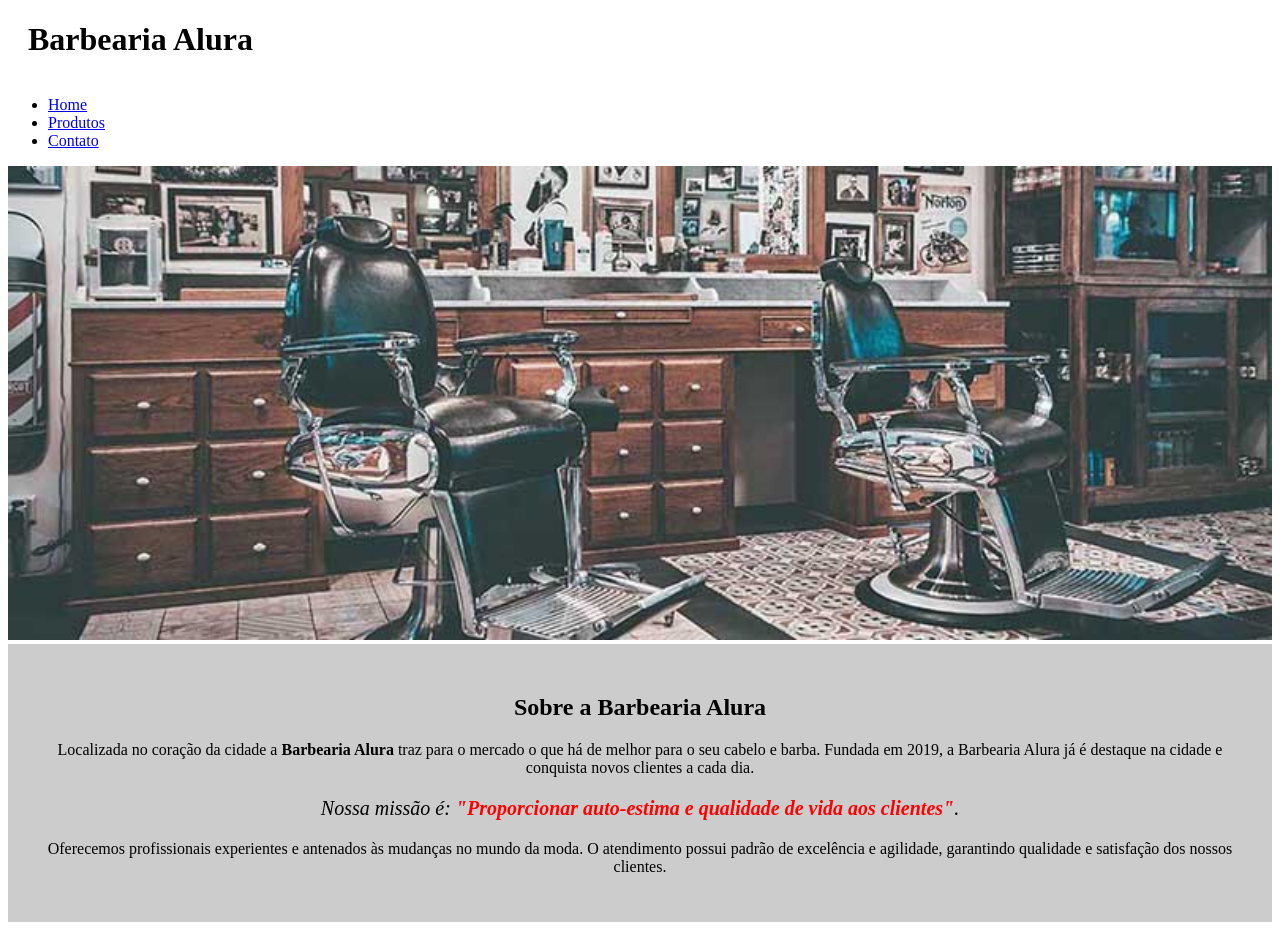
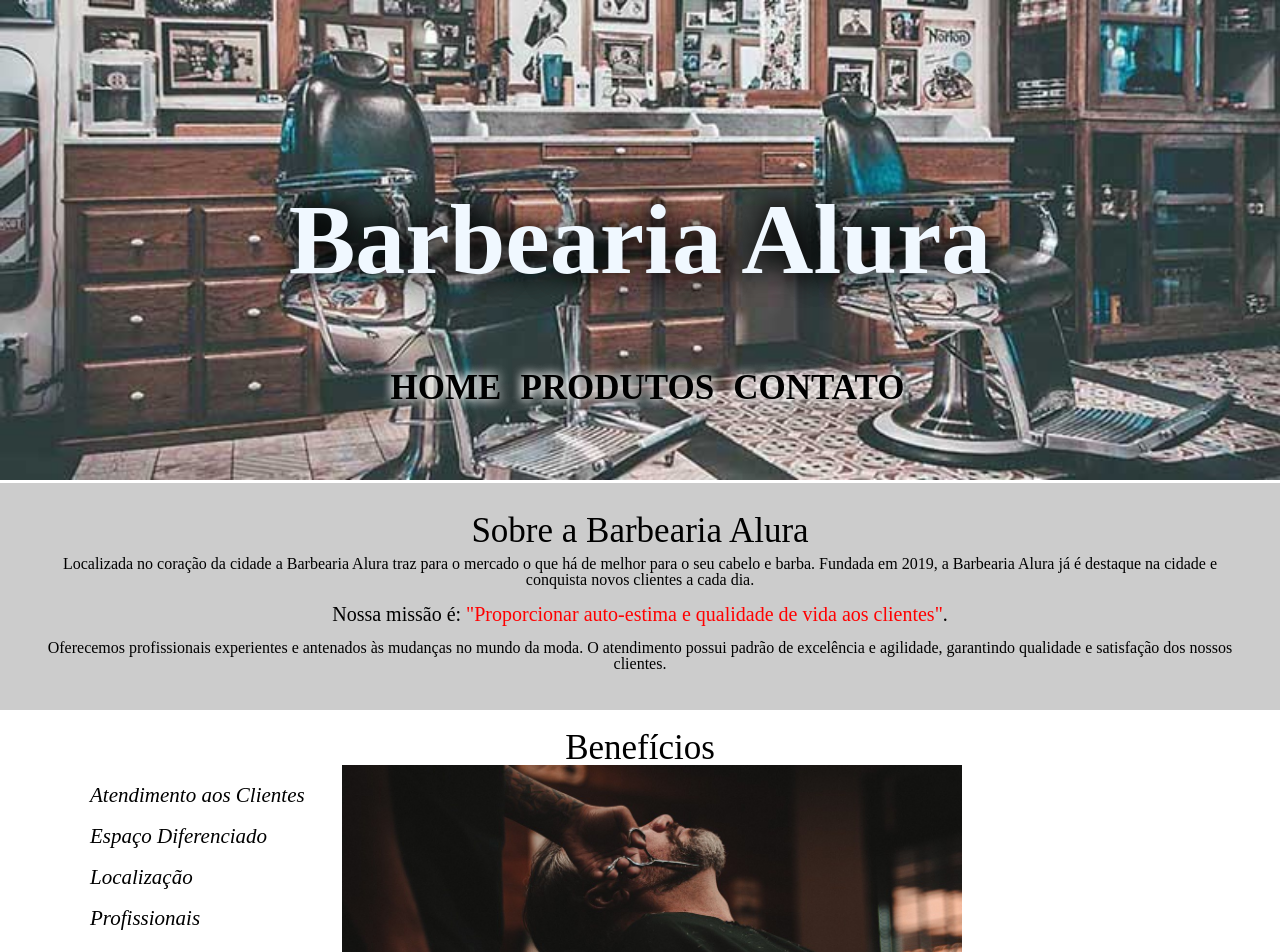
Before and after one commit to LuanMendesHs/Site-Alura, a plain HTML site: page index.html in a window 1280 px wide. Shown: the top 952 px of the page. Drawn offline with Linux system fonts and the light colour scheme.

Commit message:
Modificação do menu na area home

```diff
--- a/index.css
+++ b/index.css
@@ -1,6 +1,46 @@
 #banner {
     width: 100%;
 
+}
+
+.caixa {
+    width: 100%;
+    margin: 0 auto;
+}
+
+.menu {
+    text-align: center;
+}
+
+nav {
+    position: absolute;
+    top: 110px;
+    width: 100%;
+}
+
+nav li {
+    display: inline;
+    margin: 0 0 0 15px;
+    width: 100%;
+    text-align: center;
+}
+
+nav a {
+    text-transform: uppercase;
+    color: #000000;
+    text-shadow: 0 0 0.3em white, 0 0 0.3em white;
+    font-weight: bold;
+    font-size: 35px;
+    text-decoration: none;
+}
+
+nav a:hover {
+    text-transform: uppercase;
+    color: white;
+    text-shadow: 0 0 0.3em black, 0 0 0.3em black;
+    font-weight: bold;
+    font-size: 40px;
+    text-decoration: none;
 }
 
 .principal {
@@ -9,15 +49,22 @@
 }
 
 .titulo-principal {
-    padding-left: 20px;
+    padding: 80px 0 80px 0;
+    text-align: center;
+    font-size: 100px;
+    font-weight: bold;
+    color: aliceblue;
+    text-shadow: 0 0 0.3em black, 0 0 0.3em black;
 }
 
 .titulo-centralizado {
     text-align: center;
+    font-size: 35px;
 }
 
 p {
     text-align: center;
+    padding: 8px;
 }
 
 #missao {
@@ -30,6 +77,8 @@ em strong {
 
 .itens {
     font-style: italic;
+    font-size: 21px;
+    padding: 10px;
 }
 
 .beneficios {
@@ -37,11 +86,13 @@ em strong {
     padding: 20px;
 }
 
-ul {
+.ul-beneficios {
     display: inline-block;
     vertical-align: top;
     width: 20%;
-    margin-right: 15%;
+    margin-right: 10%;
+    padding: 10px;
+    margin: 0 0 0 50px;
 }
 
 .imagembeneficios {
--- a/index.html
+++ b/index.html
@@ -4,21 +4,25 @@
     <meta charset="UTF-8">
     <meta http-equiv="X-UA-Compatible" content="IE=edge">
     <meta name="viewport" content="width=device-width, initial-scale=1.0">
+    <link rel="stylesheet" href="reset.css">
     <link rel="stylesheet" href="index.css">
     <title>Primeiro Site Alura</title>
 </head>
 <body>
     <header>
+        <div class="caixa">
+            <img id="banner" src="banner.jpg">
+            <nav>
                 <h1 class="titulo-principal">Barbearia Alura</h1>
-        <nav>
-            <ul>
+                <ul class="menu">
                     <li><a href="index.html">Home</a></li>
                     <li><a href="produtos.html">Produtos</a></li>
                     <li><a href="contato.html">Contato</a></li>
                 </ul>
             </nav>
+        </div>
     </header>
-    <img id="banner" src="banner.jpg">
+
     <div class="principal">
         <h2 class="titulo-centralizado">Sobre a Barbearia Alura</h2>
 
@@ -32,7 +36,7 @@
     <div class="beneficios">
         <h3 class="titulo-centralizado">Benefícios</h3>
 
-        <ul>
+        <ul class="ul-beneficios">
             <li class="itens">Atendimento aos Clientes</li>
             <li class="itens">Espaço Diferenciado</li>
             <li class="itens">Localização</li>
```
Lines whose indentation alone changed are shown as unchanged.
